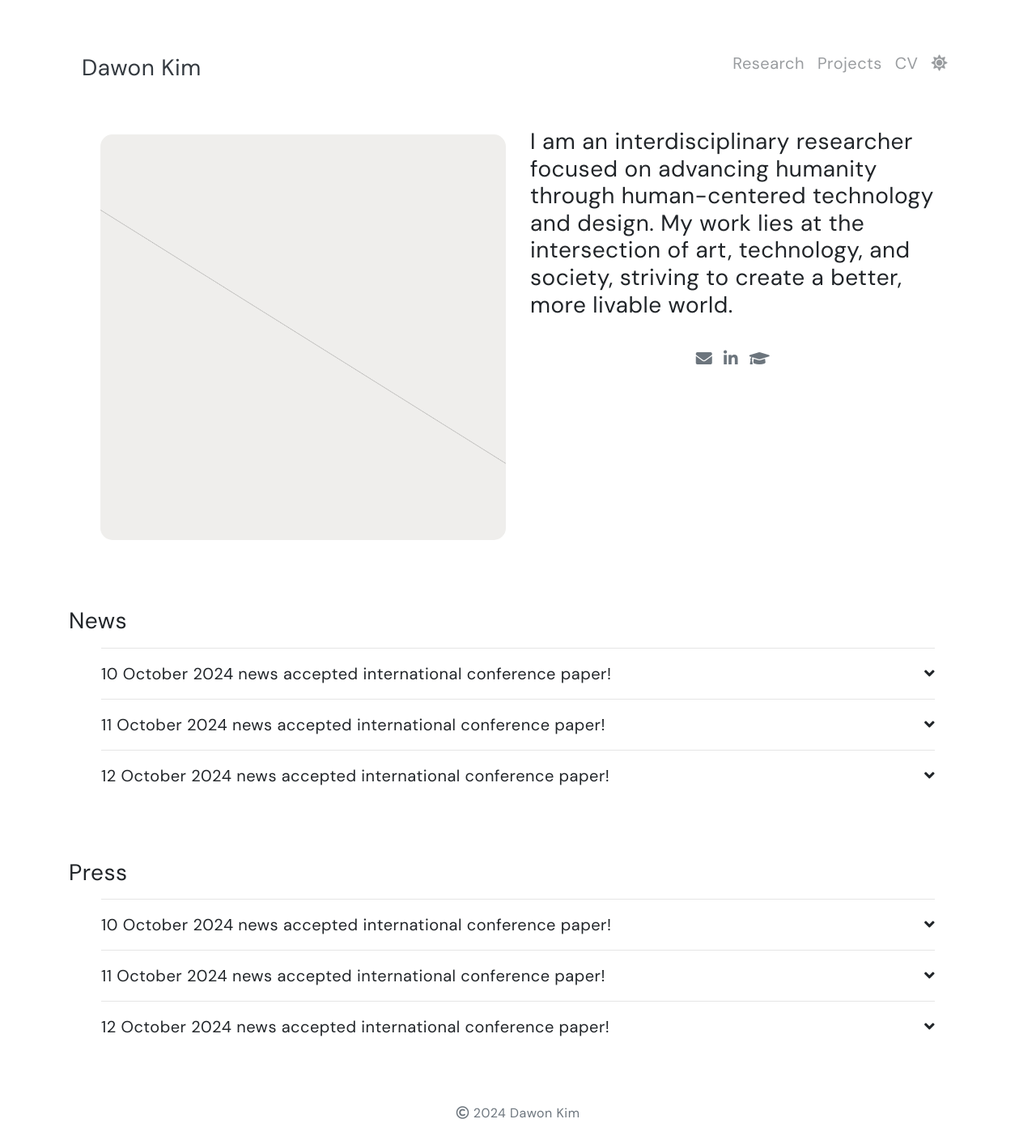
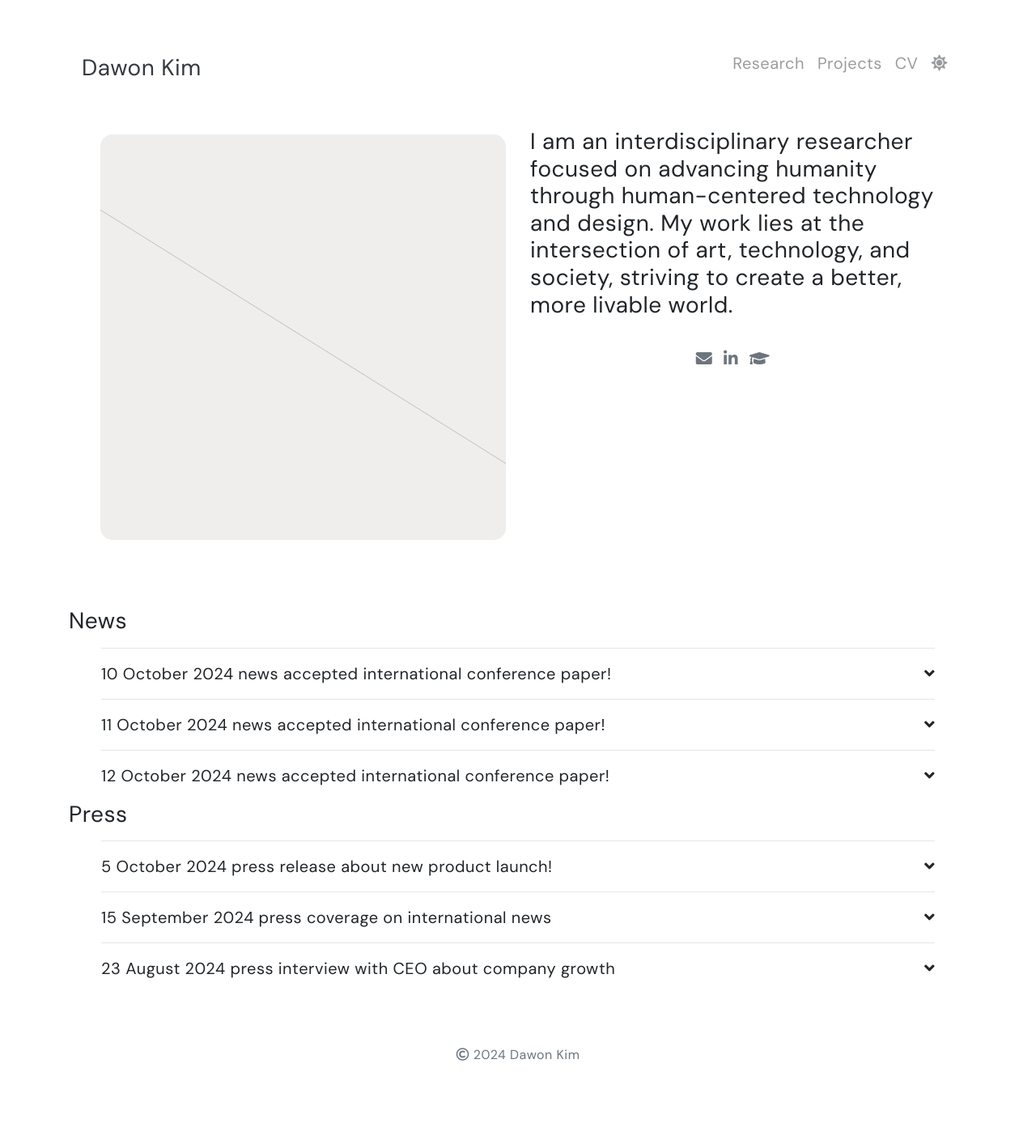
Before and after one commit to dawonkimhci/dawonkimhci.github.io, a Jekyll site: the page built from pages/index.md, in a window 1280 px wide. Shown: the whole page at 81% size. Built offline with Jekyll 4.4.1, drawn with Linux system fonts in a browser that asks for light colours; after the commit the page ends 1331 px from its top, so only the background shows below that.

Commit message:
Update index.md

```diff
--- a/pages/index.md
+++ b/pages/index.md
@@ -41,65 +41,53 @@ permalink: /
         </li>
     </ul>
 </div>
-<br>
-<br>
+
+<!-- PRESS -->
 <h3>Press</h3>
 <div id="pressContent" style="max-width: 1200px; margin: 0 auto; padding: 0 40px;">
     <ul style="list-style-type: none; padding-left: 0;">
         <li class="press-item" style="line-height: 1.5;">
-            <hr id="line1">
-            <div class="press-line" onclick="toggleDescription('desc1')" style="cursor: pointer;">
-                <span>10 October 2024 news accepted international conference paper!</span>
-                <i class="fas fa-angle-down" id="icon1" style="cursor: pointer;"></i>
+            <hr id="line4">
+            <div class="press-line" onclick="toggleDescription('desc4')" style="cursor: pointer;">
+                <span>5 October 2024 press release about new product launch!</span>
+                <i class="fas fa-angle-down" id="icon4" style="cursor: pointer;"></i>
             </div>
-            <div id="desc1" class="description" style="display: none; margin-left: 20px;">
-                * description for 10 October 2024 news
+            <div id="desc4" class="description" style="display: none; margin-left: 20px;">
+                * description for 5 October 2024 press release
             </div>
         </li>
         <li class="press-item" style="line-height: 1.5;">
-            <hr id="line2">
-            <div class="press-line" onclick="toggleDescription('desc2')" style="cursor: pointer;">
-                <span>11 October 2024 news accepted international conference paper!</span>
-                <i class="fas fa-angle-down" id="icon2" style="cursor: pointer;"></i>
+            <hr id="line5">
+            <div class="press-line" onclick="toggleDescription('desc5')" style="cursor: pointer;">
+                <span>15 September 2024 press coverage on international news</span>
+                <i class="fas fa-angle-down" id="icon5" style="cursor: pointer;"></i>
             </div>
-            <div id="desc2" class="description" style="display: none; margin-left: 20px;">
-                * description for 11 October 2024 news
+            <div id="desc5" class="description" style="display: none; margin-left: 20px;">
+                * description for 15 September 2024 press coverage
             </div>
         </li>
         <li class="press-item" style="line-height: 1.5;">
-            <hr id="line3">
-            <div class="press-line" onclick="toggleDescription('desc3')" style="cursor: pointer;">
-                <span>12 October 2024 news accepted international conference paper!</span>
-                <i class="fas fa-angle-down" id="icon3" style="cursor: pointer;"></i>
+            <hr id="line6">
+            <div class="press-line" onclick="toggleDescription('desc6')" style="cursor: pointer;">
+                <span>23 August 2024 press interview with CEO about company growth</span>
+                <i class="fas fa-angle-down" id="icon6" style="cursor: pointer;"></i>
             </div>
-            <div id="desc3" class="description" style="display: none; margin-left: 20px;">
-                * description for 12 October 2024 news
+            <div id="desc6" class="description" style="display: none; margin-left: 20px;">
+                * description for 23 August 2024 press interview
             </div>
         </li>
     </ul>
 </div>
 
 <style>
-    .news-line {
+    .news-line, .press-line {
         display: flex;
-        justify-content: space-between; /* 텍스트와 아이콘을 좌우로 배치 */
+        justify-content: space-between;
         align-items: center;
         width: 100%;
     }
-    .news-line span {
-        flex: 1; /* 텍스트가 아이콘을 밀어내지 않도록 유연하게 사용 */
-    }
-</style>
-
-<style>
-    .press-line {
-        display: flex;
-        justify-content: space-between; /* 텍스트와 아이콘을 좌우로 배치 */
-        align-items: center;
-        width: 100%;
-    }
-    .press-line span {
-        flex: 1; /* 텍스트가 아이콘을 밀어내지 않도록 유연하게 사용 */
+    .news-line span, .press-line span {
+        flex: 1;
     }
 </style>
 
@@ -121,4 +109,5 @@ permalink: /
 </script>
 
 
+
 <br>
```
